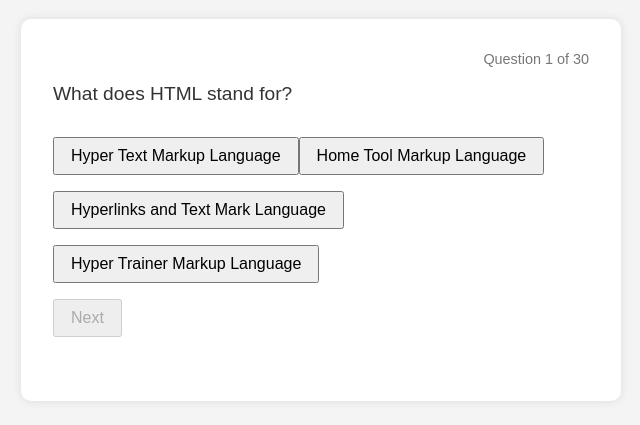
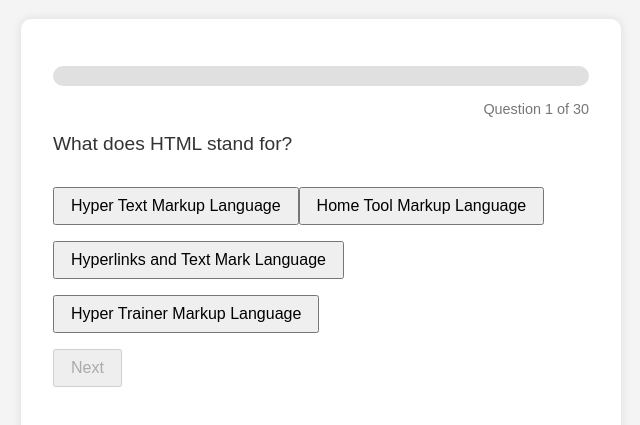
Before and after one commit to Z125088-Sofie-Schneider/wdpweek5homework, a plain HTML site: page part2/index.html in a window 1280 px wide. Shown: the part 93-518 px from the top of the page, without its empty margins (319-959 px from the left). Drawn offline with Linux system fonts and the light colour scheme.

Commit message:
add progressbar

```diff
--- a/part2/index.html
+++ b/part2/index.html
@@ -46,12 +46,30 @@
       font-weight: bold;
       text-align: center;
     }
+    .progress-bar-container {
+      width: 100%;
+      background-color: #e0e0e0;
+      height: 20px;
+      border-radius: 10px;
+      margin: 15px 0;
+      overflow: hidden;
+    }
+    .progress-bar {
+      height: 100%;
+      width: 0%;
+      background-color: #4caf50;
+      transition: width 0.3s ease;
+    }
+
   </style>
 </head>
 <body>
 
   <h1>JavaScript Quiz</h1>
-  <div class="quiz-box">
+    <div class="quiz-box">
+      <div class="progress-bar-container">
+      <div class="progress-bar" id="progressBar"></div>
+    </div>
     <div id="question-count">Question 1 of 30</div>
     <div id="question">Question will appear here</div>
     <div id="options"></div>
--- a/part2/script.js
+++ b/part2/script.js
@@ -14,6 +14,7 @@ fetch("questions.json")
     showQuestion();
   });
 
+
 function showQuestion() {
   clearOptions();
   document.getElementById("question-count").textContent =
@@ -21,6 +22,8 @@ function showQuestion() {
   const q = questions[currentQuestionIndex];
   questionText.textContent = q.question;
 
+  const progressPercent = ((currentQuestionIndex) / questions.length) * 100;
+  document.getElementById("progressBar").style.width = `${progressPercent}%`;
    //INPUT YOUR CODE HERE
    //HINT: Loop through each option for the current question
   q.options.forEach((option, index) => {
```
